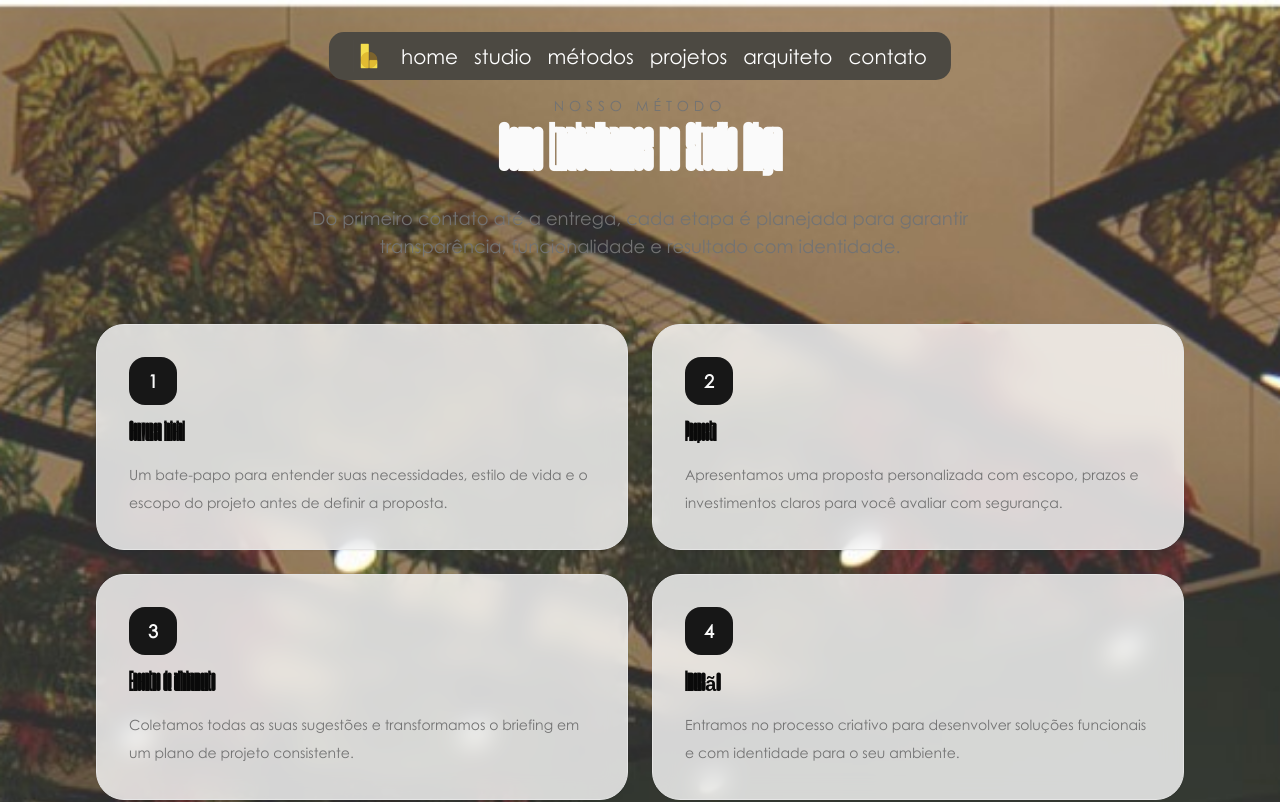
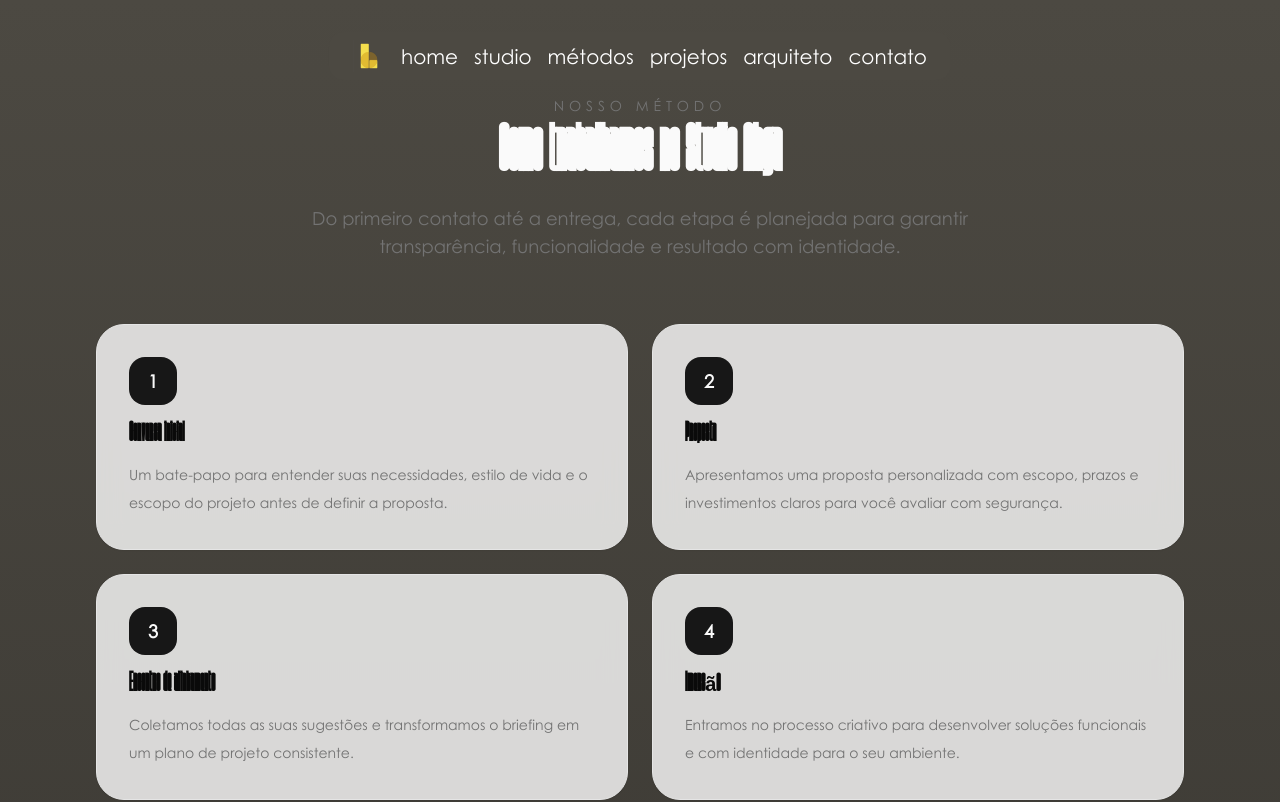
Before and after one commit to PedroGoettert/studio-ahga, a Next.js app: page /metodos in a window 1280 px wide. Shown: the top 802 px of the page. Built offline with nearby package versions, Linux system fonts and the light colour scheme.

Commit message:
refactor: update metodos page background to gradient
- Replace background image with gradient (marrom theme)
- Maintain consistency with other pages (projetos, studio, contato, arquiteto)
- Keep all existing content and layout unchanged

```diff
--- a/src/app/metodos/page.tsx
+++ b/src/app/metodos/page.tsx
@@ -55,7 +55,7 @@
 
 export default function Metodos() {
 	return (
-		<main className="min-h-screen bg-backgroud-home bg-cover bg-no-repeat bg-center backgroud__home text-foreground bg-backgroud-home backgroud__home">
+		<main className="min-h-screen bg-gradient-to-b from-[#4c4942] to-[#2a2824] text-foreground">
 			<section className="mx-auto max-w-6xl px-6 py-16 lg:px-8 lg:py-24">
 				<div className="text-center">
 					<p className="font-text text-sm uppercase tracking-[0.35em] text-muted-foreground">
```
